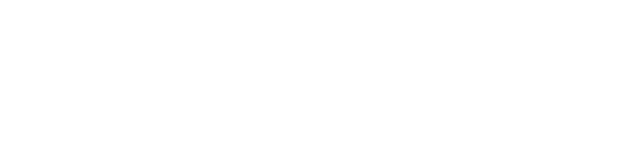
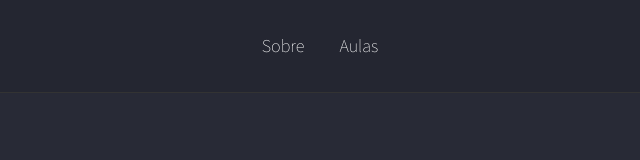
Before and after one commit to eddycorreia/LaunchBaseFrontEnd, a plain HTML site: page index.html in a window 1280 px wide. Shown: the whole page, without its empty margins (320-960 px from the left). Drawn offline with Linux system fonts and the light colour scheme.

Commit message:
menu Sobre e Aulas

```diff
--- a/index.html
+++ b/index.html
@@ -3,6 +3,48 @@
 
 <head>
     <title>Edmilson Correia</title>
+    <link rel="preconnect" href="https://fonts.gstatic.com">
+    <link href="https://fonts.googleapis.com/css2?family=Source+Sans+Pro:wght@200&display=swap" rel="stylesheet">
+    <style>
+        *{
+            padding: 0;
+            margin: 0;
+            border: 0;
+        }
+        body {
+            background: #282a36;
+            font-family: 'Source Sans Pro', sans-serif;
+        }
+        header{
+            padding: 32px;
+            border-bottom: 1px solid #333;
+            background: rgba(0,0,0,0.1);
+        }
+        header div {
+            text-align: center;
+        }
+        header div a{
+            color: white;
+            font-size: 18px;
+            line-height:28px;
+            margin: 0 16px;
+            text-decoration: none;
+        }
+        header div a:hover {
+            color: #50fa7b;
+            transition: color 200ms;
+        }
+
+    </style>
 </head>
 
+<body>
+    <header>
+        <div>
+            <a href="/">Sobre</a>
+            <a href="/">Aulas</a>
+        </div>
+    </header>
+</body>
+
 </html>
```
